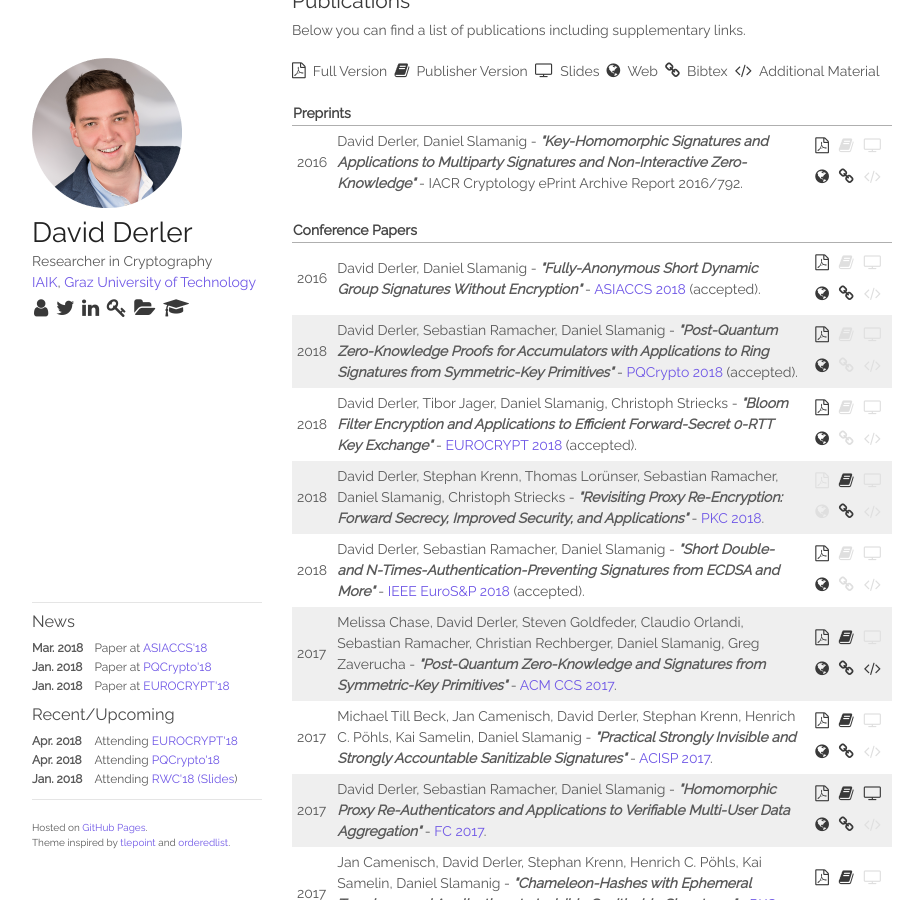
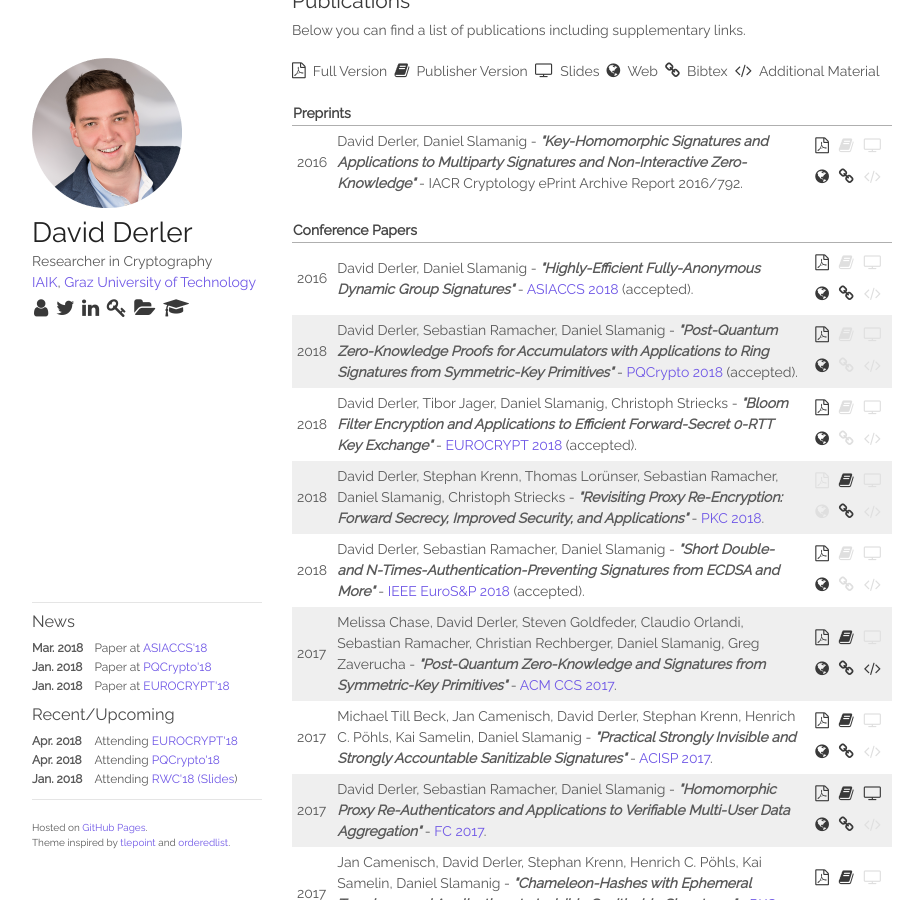
Before and after one commit to derlerd/derlerd.github.io, a Jekyll site: the page built from index.html, in a window 1280 px wide and 900 px high, scrolled down 1046 px. Shown: the whole window, without its empty margins (178-1101 px from the left). Built offline with Jekyll 4.4.1, drawn with Linux system fonts in a browser that asks for light colours.

Commit message:
fixed title

```diff
--- a/_proc/2018-03-03-gs.markdown
+++ b/_proc/2018-03-03-gs.markdown
@@ -1,7 +1,7 @@
 ---
 layout: post
 year: 2016
-title: Fully-Anonymous Short Dynamic Group Signatures Without Encryption
+title: Highly-Efficient Fully-Anonymous Dynamic Group Signatures
 authors: David Derler, Daniel Slamanig
 venue: ASIACCS 2018
 vurl: http://asiaccs2018.org
```
